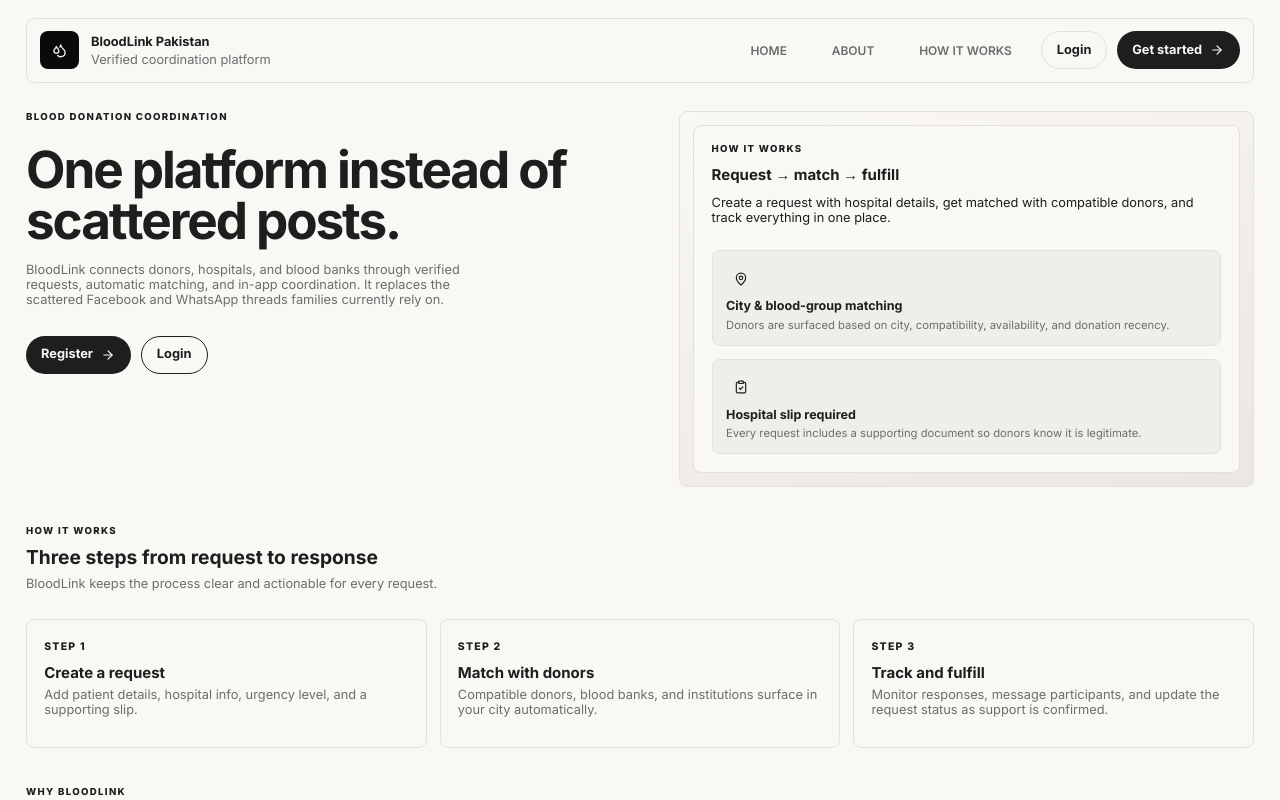
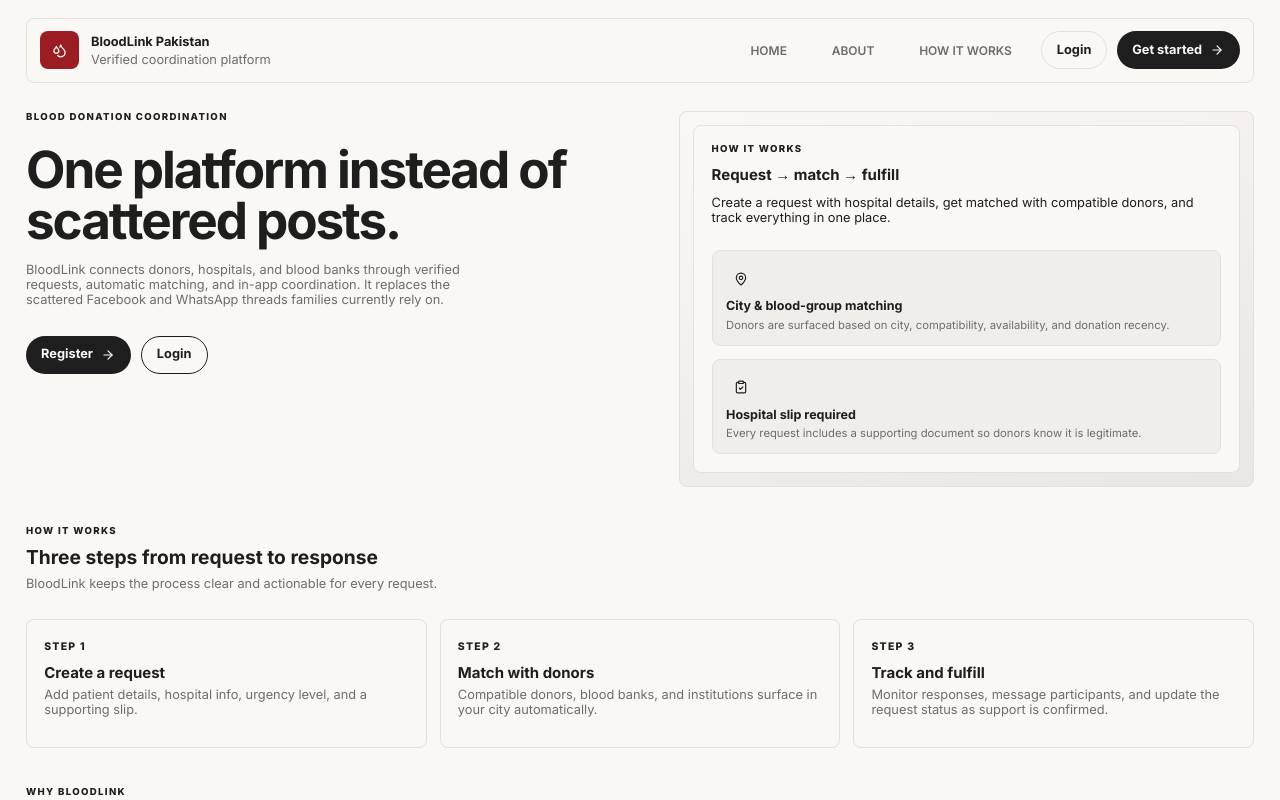
Before and after one commit to AffanKhan007/BloodLink-Pakistan, a React (Vite) app in the folder frontend/: page / in a window 1280 px wide. Shown: the top 800 px of the page. Built offline with nearby package versions, Linux system fonts and the light colour scheme; no server answers.

Commit message:
brand: switch logo mark background from black to brand crimson

```diff
--- a/frontend/src/styles.css
+++ b/frontend/src/styles.css
@@ -245,7 +245,7 @@
   width: 3rem;
   height: 3rem;
   border-radius: var(--radius-card, 8px);
-  background: var(--color-logo-bg);
+  background: var(--sidebar-nav-active-bg);
   color: var(--color-logo-icon);
 }
 
```
